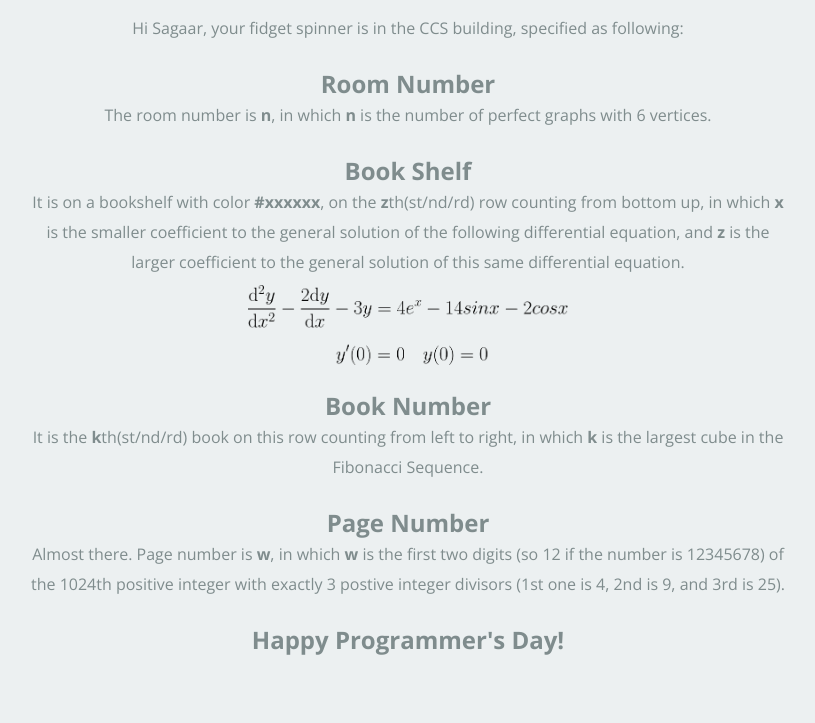
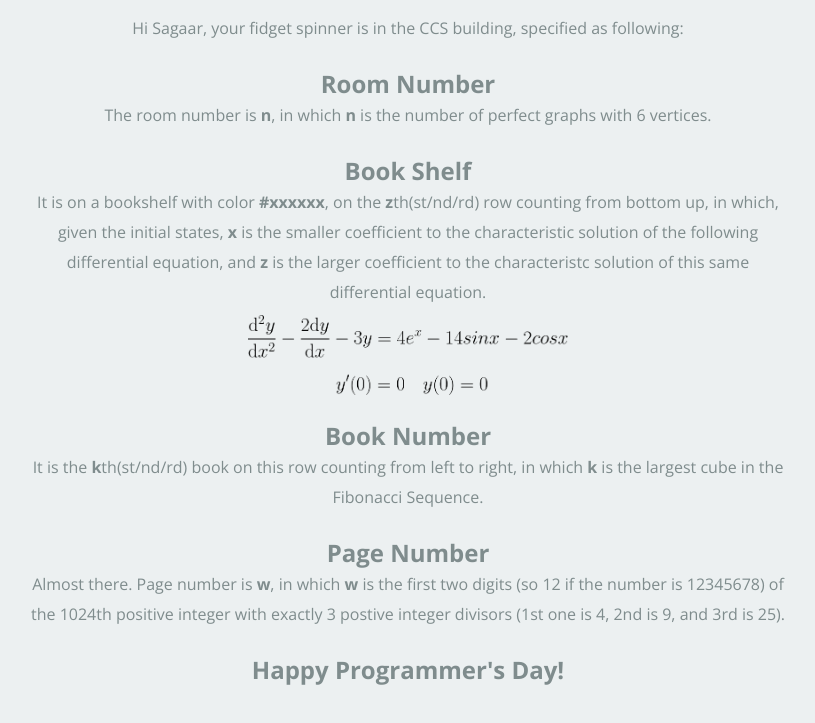
Before and after one commit to Yiluo-pHoton/Yiluo-pHoton.github.io, a plain HTML site: page 1024.html in a window 1280 px wide. Shown: the part 113-836 px from the top of the page, without its empty margins (232-1047 px from the left). Before the commit the page ends 809 px from the top, so only its background shows below. Drawn offline with nearby package versions, Linux system fonts and the light colour scheme.

Commit message:
modification

```diff
--- a/1024.html
+++ b/1024.html
@@ -18,7 +18,7 @@
 			<h2>Room Number</h2>
             <p>The room number is <b>n</b>, in which <b>n</b> is the number of perfect graphs with 6 vertices.</p>
 			<h2>Book Shelf</h2>
-			<p>It is on a bookshelf with color <b>#xxxxxx</b>, on the <b>z</b>th(st/nd/rd) row counting from bottom up, in which <b>x</b> is the smaller coefficient to the general solution of the following differential equation, and <b>z</b> is the larger coefficient to the general solution of this same differential equation.</p>
+			<p>It is on a bookshelf with color <b>#xxxxxx</b>, on the <b>z</b>th(st/nd/rd) row counting from bottom up, in which, given the initial states, <b>x</b> is the smaller coefficient to the characteristic solution of the following differential equation, and <b>z</b> is the larger coefficient to the characteristc solution of this same differential equation.</p>
 			<div id="diffeq">
 			</div>
 			<h2>Book Number</h2>
```
